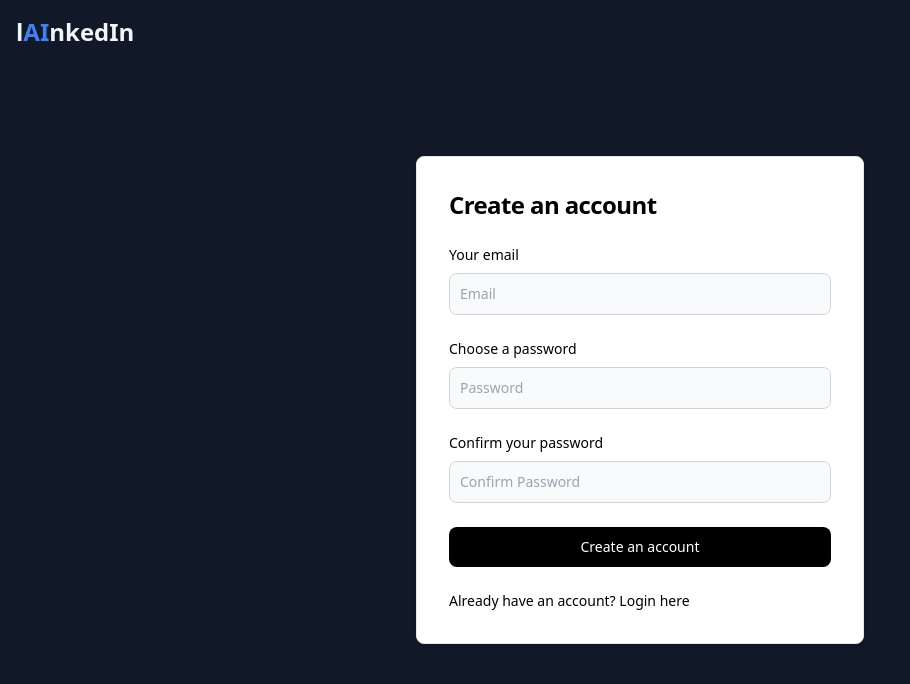
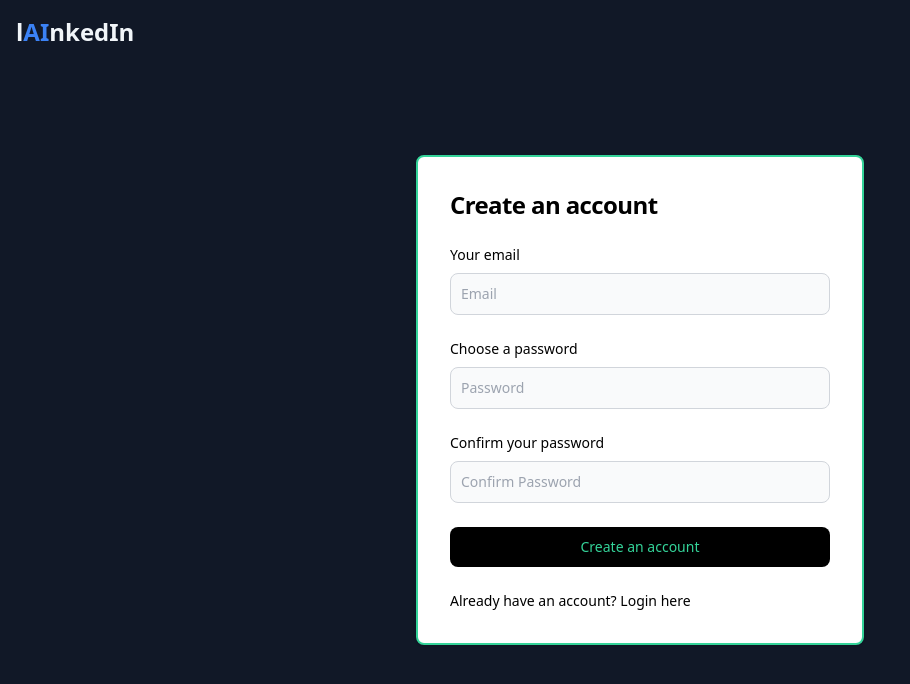
Before and after one commit to tlagoda/linkedinai, a Next.js app: page /signup in a window 1280 px wide. Shown: the top 684 px of the page, without its empty margins (0-910 px from the left). Built offline with nearby package versions, Linux system fonts and the light colour scheme; no server answers.

Commit message:
style sign up and login

```diff
--- a/src/app/generate/page.tsx
+++ b/src/app/generate/page.tsx
@@ -18,6 +18,7 @@ import ProtectedRoute from "../components/ProtectedRoute";
 import PublishButton from "../components/PublishButton";
 import { initializeAuthListener } from "../redux/features/user/userSlice";
 import BackToTop from "../components/BackToTop";
+import Link from "next/link";
 
 export default function Page() {
   const [content, setContent] = useState(DEFAULT_LINKEDIN_CONTENT);
@@ -70,9 +71,11 @@ export default function Page() {
         </div>
         <div className="w-screen md:w-1/3 md:h-full bg-slate-700 pt-5 pb-5 md:pb-0">
           {!tailwindMd && (
+            <Link href="/">
               <h1 className="text-center text-3xl animate-fadeIn2s">
                 l<span className="font-bold text-blue-500">AI</span>nkedIn
               </h1>
+            </Link>
           )}
           <div>
             <Toggle togglePrompt={setCustomPrompt} />
@@ -128,9 +131,11 @@ export default function Page() {
             )}
             <div className="h-3/4 flex flex-col">
               {tailwindMd && (
+                <Link href="/">
                   <h1 className="text-center text-3xl animate-fadeIn2s">
                     l<span className="font-bold text-blue-500">AI</span>nkedIn
                   </h1>
+                </Link>
               )}
               <LinkedInPost
                 content={content}
--- a/src/app/login/page.tsx
+++ b/src/app/login/page.tsx
@@ -91,7 +91,7 @@ export default function LogIn() {
         l<span className="text-blue-500">AI</span>nkedIn
       </Link>
       <div className="flex flex-col items-center justify-center px-6 py-8 mx-auto w-4/5 md:w-2/5 md:h-screen lg:py-0">
-        <div className="w-full bg-white rounded-lg shadow border md:mt-0 sm:max-w-md xl:p-0">
+        <div className="w-full bg-white border-4 border-emerald-400 rounded-lg shadow border md:mt-0 sm:max-w-md xl:p-0">
           <div className="p-6 space-y-4 md:space-y-6 sm:p-8">
             <h1 className="text-xl font-bold leading-tight tracking-tight text-gray-900 md:text-2xl">
               Log in
@@ -167,7 +167,7 @@ export default function LogIn() {
                 </div>
                 <button
                   type="submit"
-                  className="w-full bg-black text-white bg-primary-600 hover:bg-primary-700 focus:ring-4 focus:outline-none focus:ring-primary-300 font-medium rounded-lg text-sm px-5 py-2.5 text-center"
+                  className="w-full bg-black text-emerald-400 bg-primary-600 hover:bg-primary-700 focus:ring-4 focus:outline-none focus:ring-primary-300 font-medium rounded-lg text-sm px-5 py-2.5 text-center"
                 >
                   Sign in
                 </button>
--- a/src/app/signup/page.tsx
+++ b/src/app/signup/page.tsx
@@ -64,7 +64,7 @@ export default function SignUp() {
         l<span className="text-blue-500">AI</span>nkedIn
       </Link>
       <div className="flex flex-col w-4/5 md:w-2/5 items-center justify-center px-6 py-8 mx-auto md:h-screen lg:py-0">
-        <div className="w-full bg-white rounded-lg shadow border md:mt-0 sm:max-w-md xl:p-0">
+        <div className="w-full bg-white border-2 border-emerald-400 rounded-lg shadow border md:mt-0 sm:max-w-md xl:p-0">
           <div className="p-6 space-y-4 md:space-y-6 sm:p-8">
             <h1 className="text-xl font-bold leading-tight tracking-tight text-black md:text-2xl">
               Create an account
@@ -138,7 +138,7 @@ export default function SignUp() {
                 </div>
                 <button
                   type="submit"
-                  className="w-full bg-black text-white bg-primary-600 hover:bg-primary-700 focus:ring-4 focus:outline-none focus:ring-primary-300 font-medium rounded-lg text-sm px-5 py-2.5 text-center"
+                  className="w-full bg-black text-emerald-400 bg-primary-600 hover:bg-primary-700 focus:ring-4 focus:outline-none focus:ring-primary-300 font-medium rounded-lg text-sm px-5 py-2.5 text-center"
                 >
                   Create an account
                 </button>
```
Lines whose indentation alone changed are shown as unchanged.
